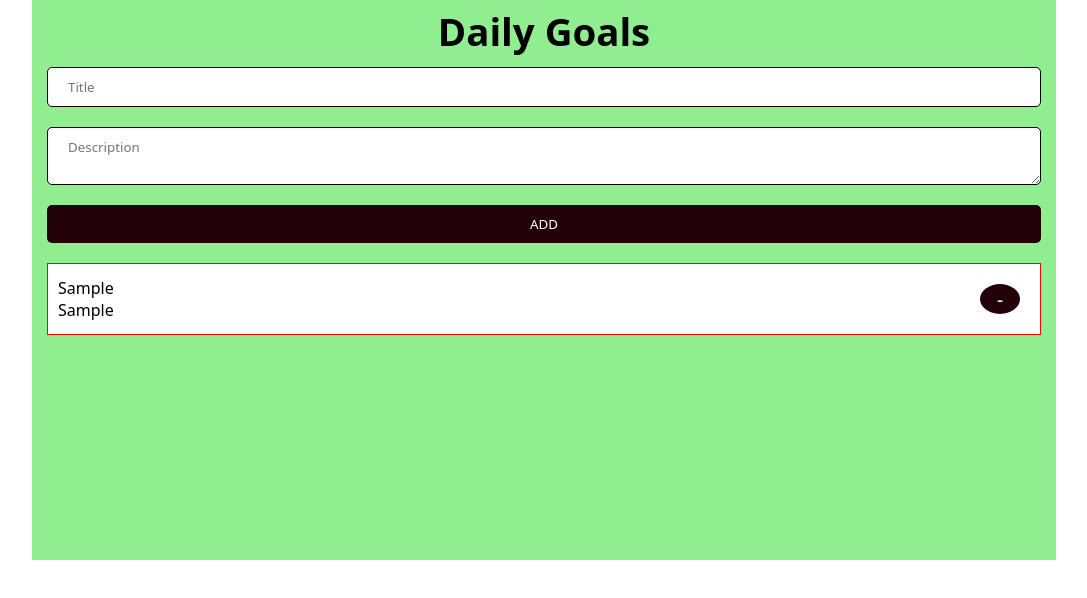
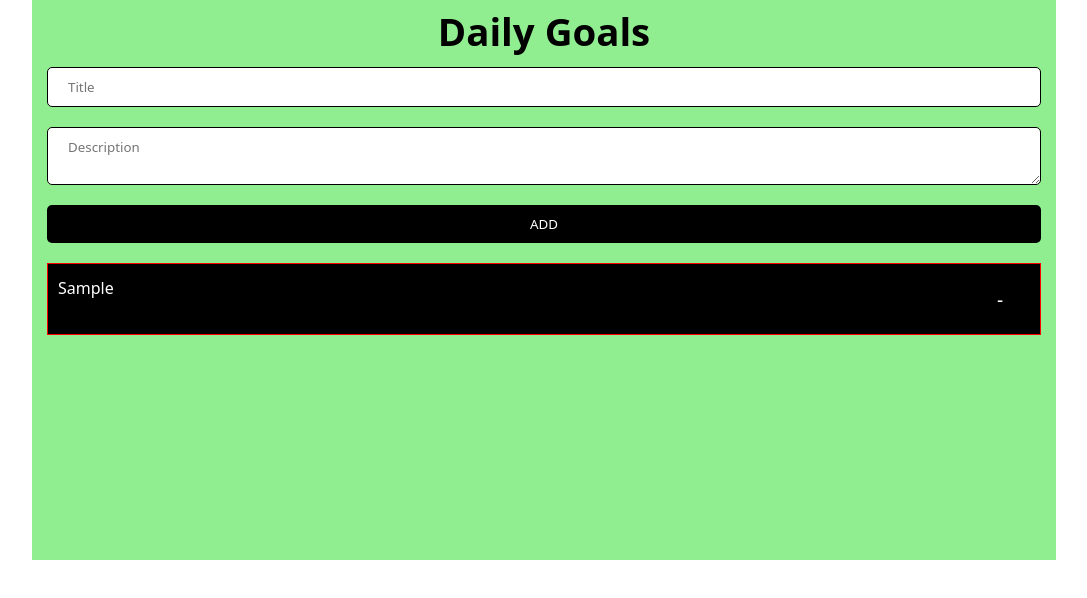
Before and after one commit to rajat10-ux/todo_list, a React (Create React App) app: page / in a window 1280 px wide. Both pictures are taken after typing "Sample", "Sample" into the empty fields and a click on the button "ADD". Shown: the top 598 px of the page, without its empty margins (96-1183 px from the left). Built offline with nearby package versions, Linux system fonts and the light colour scheme.

Commit message:
Update App.css

```diff
--- a/src/App.css
+++ b/src/App.css
@@ -37,14 +37,15 @@ input,textarea,button{
 button{
   cursor: pointer;
   border: none;
-  background-color: rgb(34, 2, 8);
+  background-color: black;
   color:white;
 }
 .task{
   border: solid red 1px;
   display: flex;
   align-items: center;
-  background-color: white;
+  background-color: black;
+  color:white;
   padding: 10px;
   margin: 10px;
 }
```
